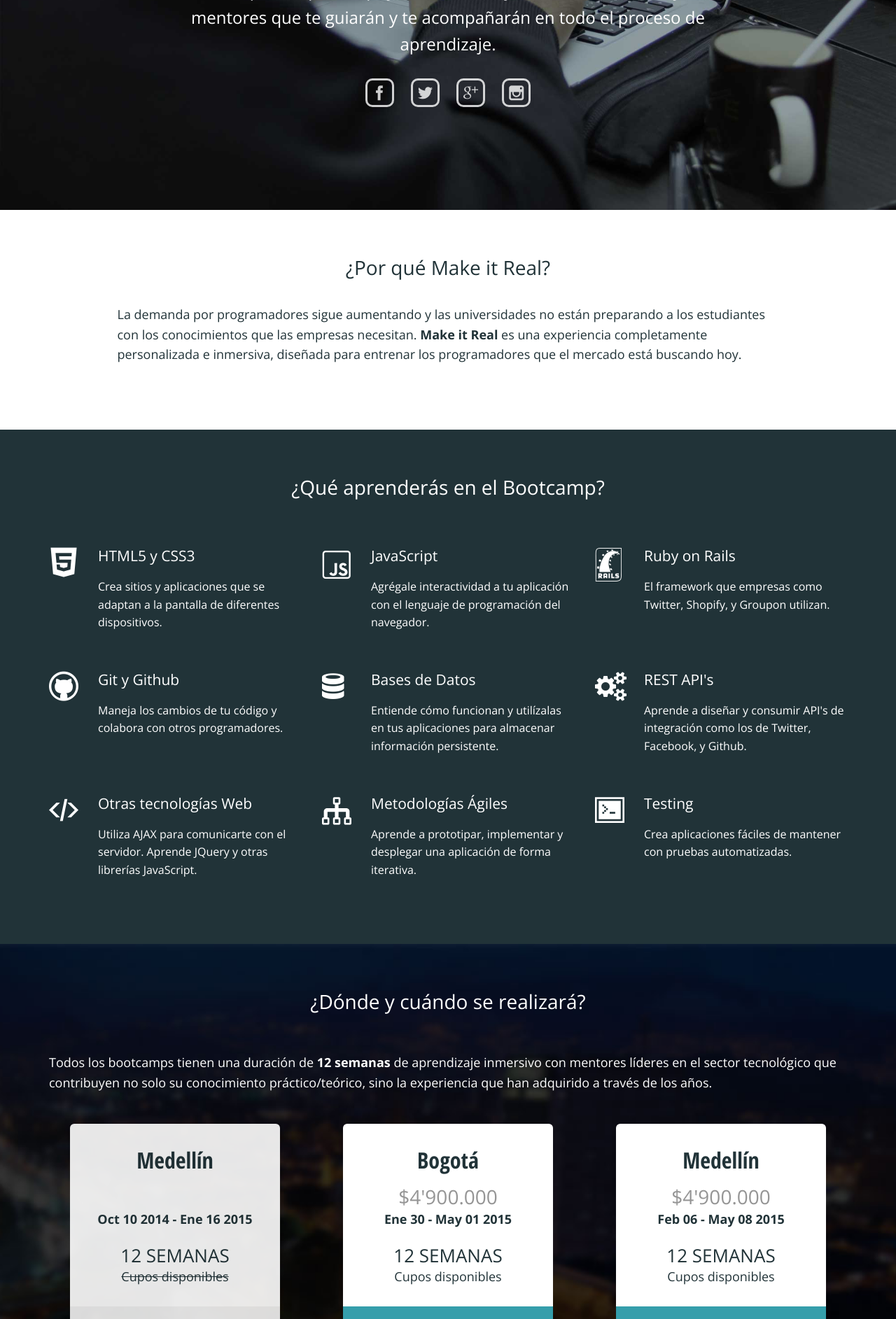
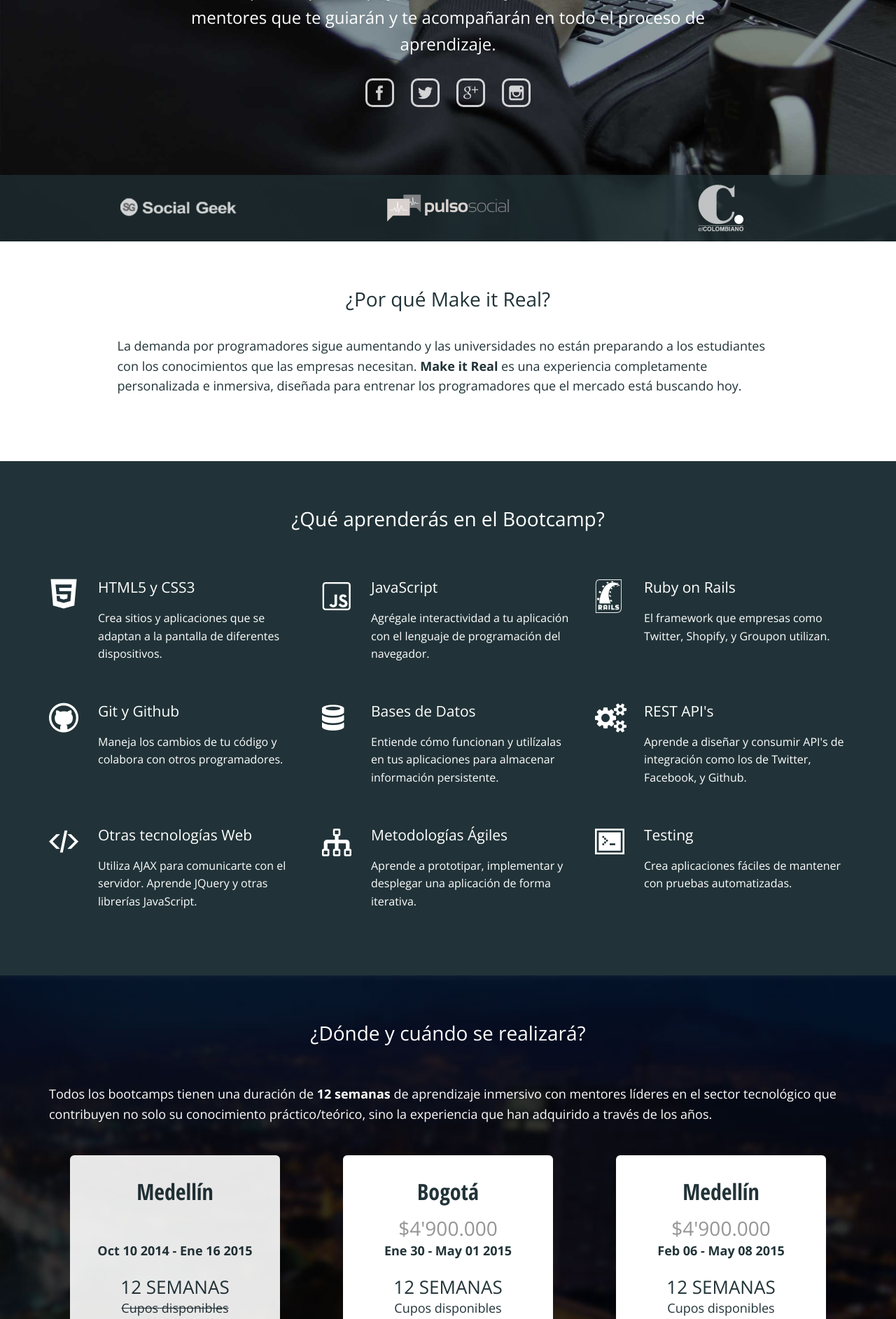
Before and after one commit to simonhoyos/blog, a Jekyll site: the page built from index.html, in a window 1280 px wide. Shown: the part 481-2366 px from the top of the page at 70% size. Built offline with Jekyll 4.4.1, drawn with Linux system fonts in a browser that asks for light colours; nearby versions of some CDN libraries.

Commit message:
Bring back the press section in homepage

```diff
--- a/css/style.scss
+++ b/css/style.scss
@@ -111,7 +111,7 @@ $tertiary-color: #384d56;
     color: white;
     font: 24px/1.1 $font-family-condensed;
     text-align: center;
-    padding: 80px 20px 0;
+    padding: 60px 20px 0;
     margin-bottom: 20px;
 
     @media (min-width: $screen-md-min) {
@@ -147,7 +147,7 @@ $tertiary-color: #384d56;
     text-align: center;
     padding-bottom: 60px;
 
-    @media (min-width: $screen-md-min) { padding-bottom: 150px; }
+    @media (min-width: $screen-md-min) { padding-bottom: 100px; }
 
     span {
       color: white;
@@ -189,8 +189,8 @@ $tertiary-color: #384d56;
 
 .press {
   background-color: rgba(33, 51, 56, 0.66);
-  padding-top: 15px;
-  padding-bottom: 15px;
+  padding-top: 10px;
+  padding-bottom: 10px;
 
   .box {
     text-align: center;
--- a/index.html
+++ b/index.html
@@ -20,6 +20,15 @@ layout: home
           <a href="https://plus.google.com/106312898224365278368" rel="publisher" target="_blank"><span class="icon icon-googleplus"></span></a>
           <a href="http://instagram.com/makeitrealcamp" target="_blank"><span class="icon icon-instagram"></span></a>
         </div>
+      </div>
+    </div>
+  </div>
+  <div class="press">
+    <div class="container">
+      <div class="row">
+        <div class="col-xs-4 box"><a href="http://socialgeek.co/colombia-2/make-it-real-primer-curso-inmersivo-programacion-colombia/" target="_blank"><img src="/images/socialgeek-gray.png" alt="SocialGeek" style="opacity: 0.8;"></a></div>
+        <div class="col-xs-4 box"><a href="http://pulsosocial.com/2014/08/26/make-it-real-mas-que-un-bootcamp-el-punto-de-partida-para-tu-emprendimiento/" target="_blank"><img src="/images/pulsosocial-gray.png" alt="PulsoSocial"></a></div>
+        <div class="col-xs-4 box"><a href="http://www.elcolombiano.com/BancoConocimiento/P/programadores_en_la_cima_de_la_tecnologia/programadores_en_la_cima_de_la_tecnologia.asp" target="_blank"><img src="/images/elcolombiano-gray.png" alt="El Colombiano"></a></div>
       </div>
     </div>
   </div>
```
